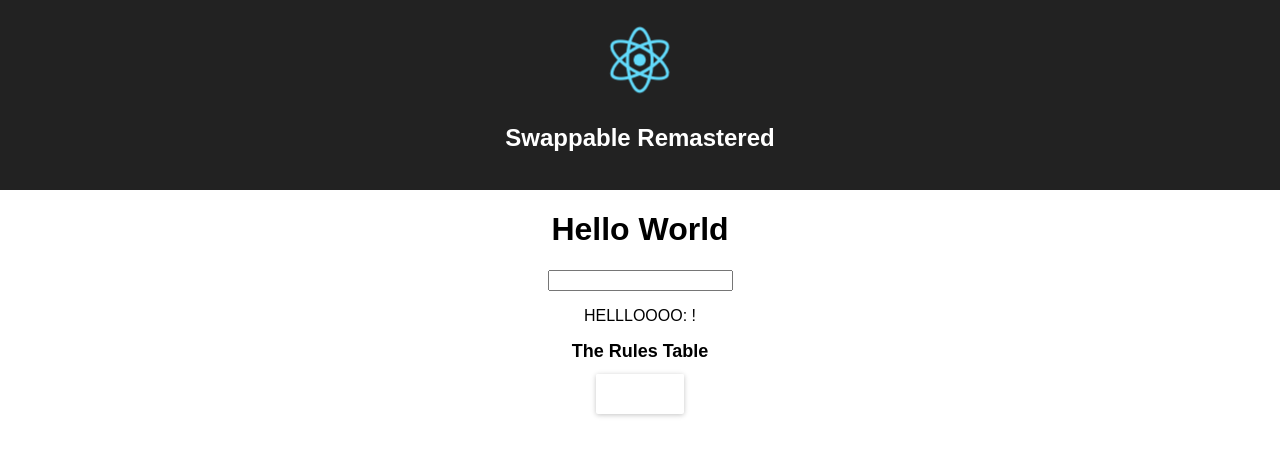
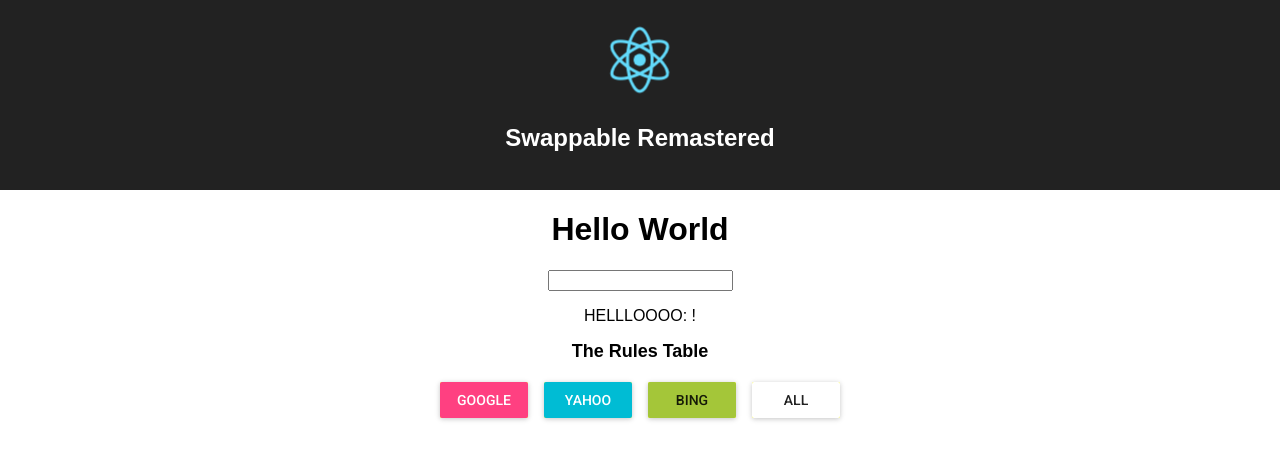
Before and after one commit to Trishthedish/d_and_d, a React (Create React App) app: page / in a window 1280 px wide. Shown: the top 460 px of the page. Built offline with nearby package versions, Linux system fonts and the light colour scheme.

Commit message:
Currently correctly rendering buttons and input box. More work needed.

```diff
--- a/src/components/RaisedButton.js
+++ b/src/components/RaisedButton.js
@@ -1,21 +1,37 @@
 
 import React, { Component } from 'react';
 import RaisedButton from 'material-ui/RaisedButton';
-import {red500, yellow500, blue500, greenA200} from 'material-ui/styles/colors';
+// import {red500, yellow500, blue500, greenA200} from 'material-ui/styles/colors';
 // not clear if this import was actually doing anything.
-import 'react-virtualized/styles.css'
+// import 'react-virtualized/styles.css'
 
 const buttonStyle = {
-  margin: 12,
+  margin: 8,
 }
-const RaisedButtons = () => (
-  <div className ="RaisedButton">
-    <RaisedButton label="Google" secondary={true} style={buttonStyle} /> button
-    <RaisedButton label="Yahoo" primary={true} style={buttonStyle} />
-    <RaisedButton label="Bing" disabled={false} style={buttonStyle} backgroundColor="#a4c639" />
-    <RaisedButton label="All" style={buttonStyle} />
-    <br />
-  </div>
-);
+// careful, you've saved these filters as RaisedButtonss
+class RaisedButtons extends Component {
+  render() {
+    const currentEngineFilter = this.props.engine
+    const activeStyles = Object.assign(buttonStyle, {backgroundColor: 'yellow'})
 
-export default RaisedButton
+    // this.props.engine is one of ['all', 'google', 'yahoo', 'bing']
+    // debugger
+    console.log("currentEngineFilter",currentEngineFilter)
+    return (
+      <div className="RaisedButton">
+
+        <RaisedButton
+            label="Google"
+            secondary={true}
+            style={currentEngineFilter === 'all' ? activeStyles : buttonStyle}
+            />
+        <RaisedButton label="Yahoo" primary={true} style={buttonStyle} />
+        <RaisedButton label="Bing" disabled={false} style={buttonStyle} backgroundColor="#a4c639" />
+        <RaisedButton label="All" style={buttonStyle} />
+        <br />
+      </div>
+    )
+  }
+}
+
+export default RaisedButtons
--- a/src/containers/Main.js
+++ b/src/containers/Main.js
@@ -1,6 +1,6 @@
 import React, { Component } from 'react';
 import {SortableContainer, SortableElement, arrayMove} from 'react-sortable-hoc';
-import RaisedButton from 'material-ui/RaisedButton';
+// import RaisedButton from 'material-ui/RaisedButton';
 import RaisedButtons from '../components/RaisedButton'
 // import './App.css';
 // import 'react-virtualized/styles.css'
@@ -32,7 +32,10 @@ class Main extends Component {
            */}
 
          <h1 className="App-intro"> The Rules Table</h1>
-           <div><RaisedButton/></div>
+
+         <div>
+           <RaisedButtons engine={this.props.engine}/>
+         </div>
 
 
        </div>
@@ -43,9 +46,10 @@ class Main extends Component {
  }
 function MapStateToProps(state) {
   const name = state.main.name
+  const {engine} = state.main
   console.log("this is state: ", state)
   return {
-    name
+    name, engine
   }
 }
 
--- a/src/reducers/index.js
+++ b/src/reducers/index.js
@@ -2,13 +2,26 @@ import {combineReducers} from 'redux';
 
 import {UPDATE_NAME} from '../actions'
 
-function main(state={name: ""}, action){
+const UPDATE_ENGINE = 'define me in actions'
+
+export const ENGINES = {
+  ALL: 'all',
+  GOOGLE: 'google',
+  BING: 'bing'
+}
+
+function main(state={name: "", engine: 'all'}, action){
 
   switch(action.type) {
     case UPDATE_NAME :
     return {
-      name: action.name
+      name: action.name,
+      engine: state.engine // stays the same...
     }
+
+    case UPDATE_ENGINE:
+      // fill me in
+      return state
   default:
     return state
   }
```
